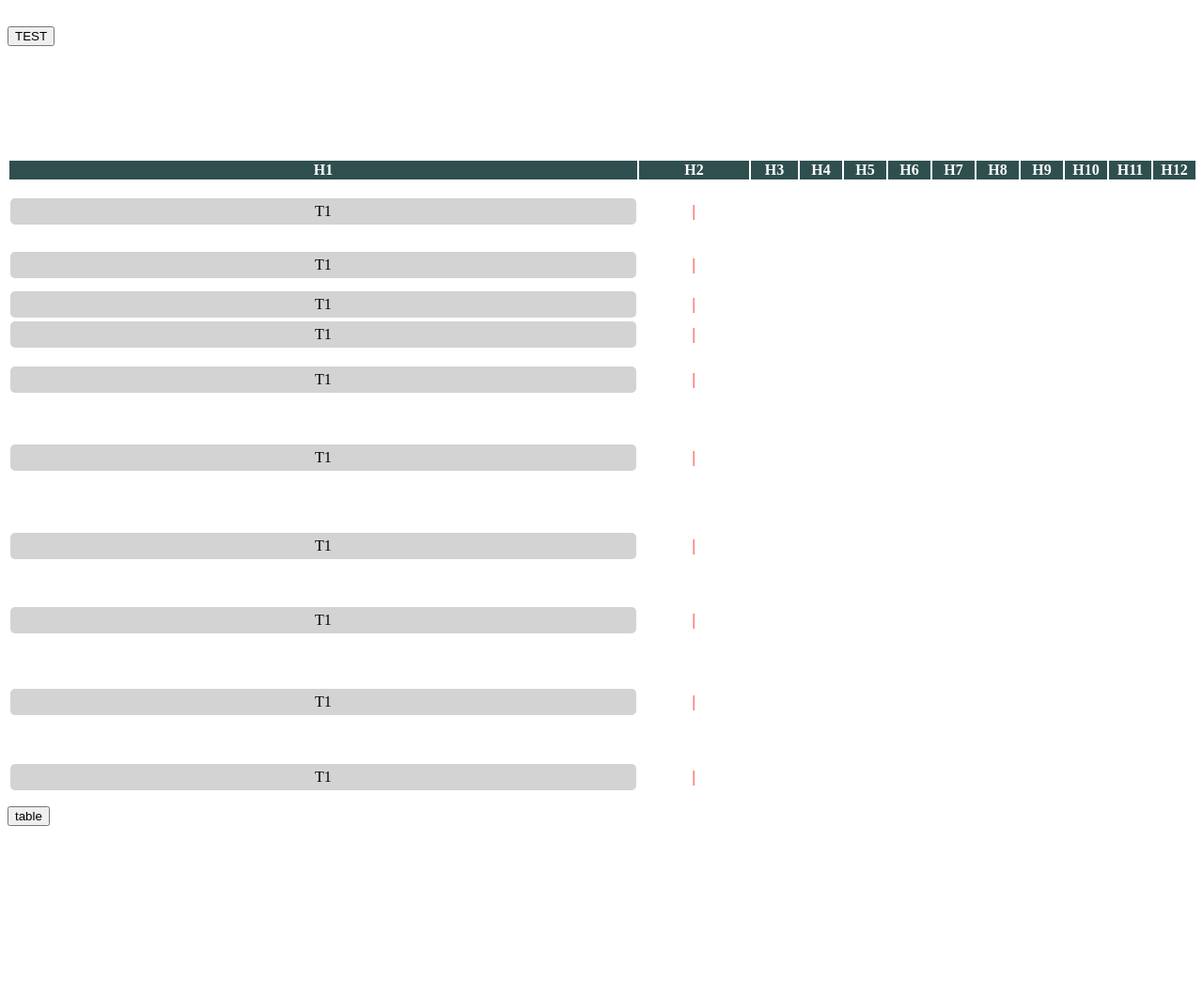
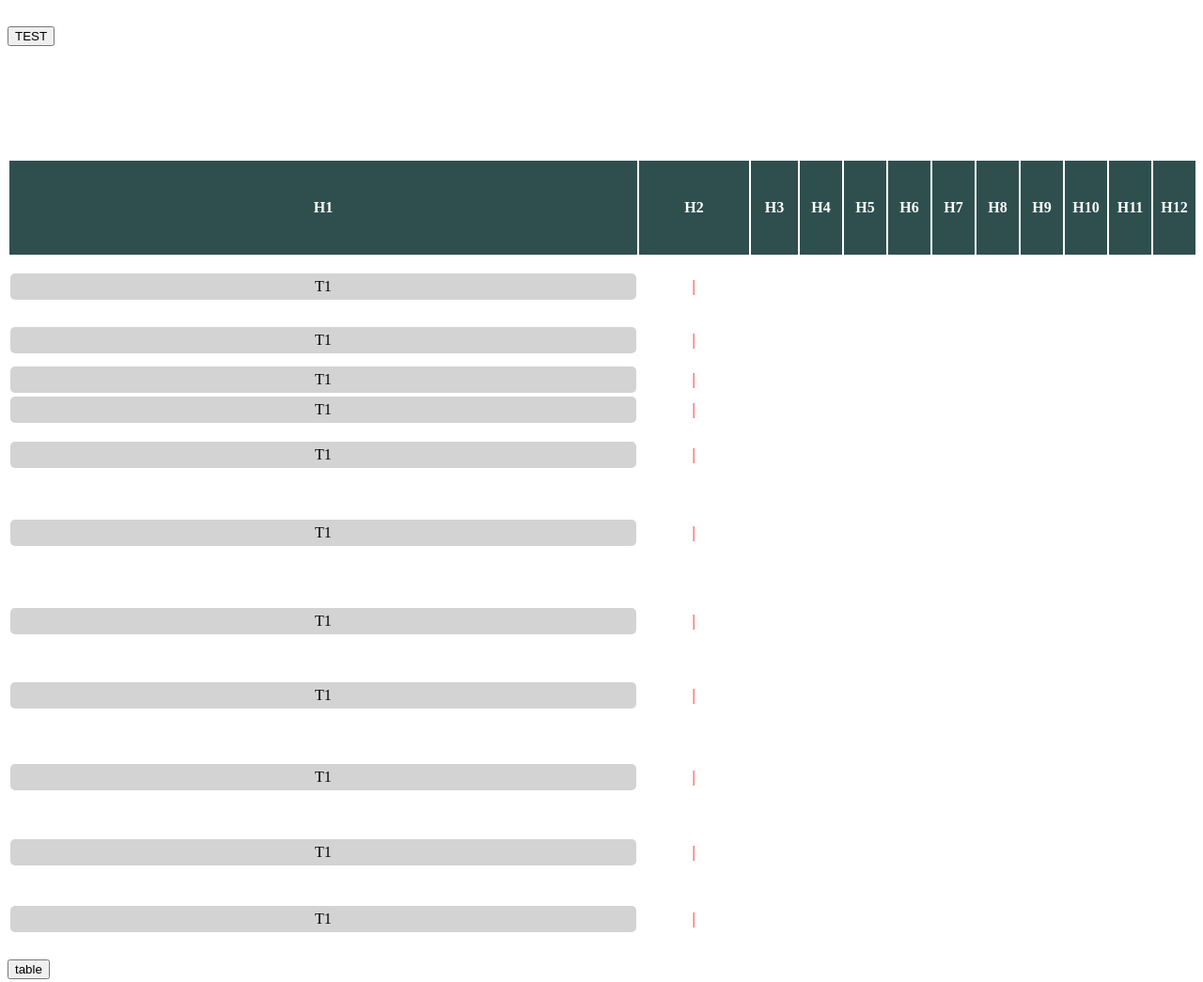
Before and after one commit to NoxLP/bind-datatable.js, a website with bundled scripts: page index.html in a window 1280 px wide. Shown: the whole page at 94% size. Before the commit the page ends 887 px from the top, so only its background shows below. Built offline with nearby package versions, Linux system fonts and the light colour scheme; what object-observer would draw is missing.

Commit message:
Headers row class and style

```diff
--- a/css/datatable.css
+++ b/css/datatable.css
@@ -32,3 +32,6 @@
 .my-headers {
   background-color:darkslategray;
 }
+.my-headers-row {
+  background-color: green;
+}
--- a/index.js
+++ b/index.js
@@ -32,6 +32,8 @@ const testTable = new DataTable(
     containerSelector: '#table_container',
     headersClass: 'my-headers',
     headersStyle: 'color: white',
+    headersRowClass: 'my-headers-row',
+    headersRowStyle: 'height: 100px',
     headers: [
       { template: 'H1', key: 'h1' },
       { template: 'H2', key: 'h2' },
--- a/src/datatable.js
+++ b/src/datatable.js
@@ -61,6 +61,8 @@ const checkConfigAndSetDefaults = (config) => {
  *   fixedHeaders, //DEFAULT true
  *   headersClass, //OPTIONAL
  *   headersStyle, //OPTIONAL
+ *   headersRowClass, //OPTIONAL
+ *   headersRowStyle, //OPTIONAL
  *   headers, //MANDATORY Array:
  *      - every element is a header
  *      - each element can be:
--- a/src/view/init.js
+++ b/src/view/init.js
@@ -7,6 +7,15 @@ import {
   getRowHeightMeanWithDifferentHeight,
 } from "../virtual/virtual.js";
 import { createRow, updateShownheadersWidth } from "./tableOperations.js"
+
+const applyStyleToHeader = (config, header) => {
+  if (config.headersClass) header.classList.add(config.headersClass)
+  if (config.headersStyle) header.style = config.headersStyle
+}
+const applyStyleToHeaderRow = (config, row) => {
+  if (config.headersRowClass) row.classList.add(config.headersRowClass)
+  if (config.headersRowStyle) row.style = config.headersRowStyle
+}
 
 export function initTable(container, scroller, config, data) {
   const table = document.createElement('table')
@@ -26,6 +35,7 @@ export function initTable(container, scroller, config, data) {
     const head = document.createElement('thead')
     tableHeaders.appendChild(head)
     const headersRow = document.createElement('tr')
+    applyStyleToHeaderRow(config, headersRow)
     bindedTable.headersRow = headersRow
     container.appendChild(tableHeaders)
 
@@ -39,8 +49,7 @@ export function initTable(container, scroller, config, data) {
 
       const headertemplate = config.headers[j].template ?? config.headers[j]
       const header = document.createElement('th')
-      if (config.headersClass) header.classList.add(config.headersClass)
-      if (config.headersStyle) header.style = config.headersStyle
+      applyStyleToHeader(config, header)
       header.innerHTML = headertemplate
 
       headersRow.appendChild(header)
@@ -51,12 +60,14 @@ export function initTable(container, scroller, config, data) {
     const head = document.createElement('thead')
     bindedTable.table.appendChild(head)
     const headersRow = document.createElement('tr')
+    applyStyleToHeaderRow(config, headersRow)
     bindedTable.headersRow = headersRow
 
     bindedTable.headers = []
     for (let j = 0; j < config.headers.length; j++) {
       const headertemplate = config.headers[j].template ?? config.headers[j]
       const header = document.createElement('th')
+      applyStyleToHeader(config, header)
       header.innerHTML = headertemplate
 
       headersRow.appendChild(header)
```
